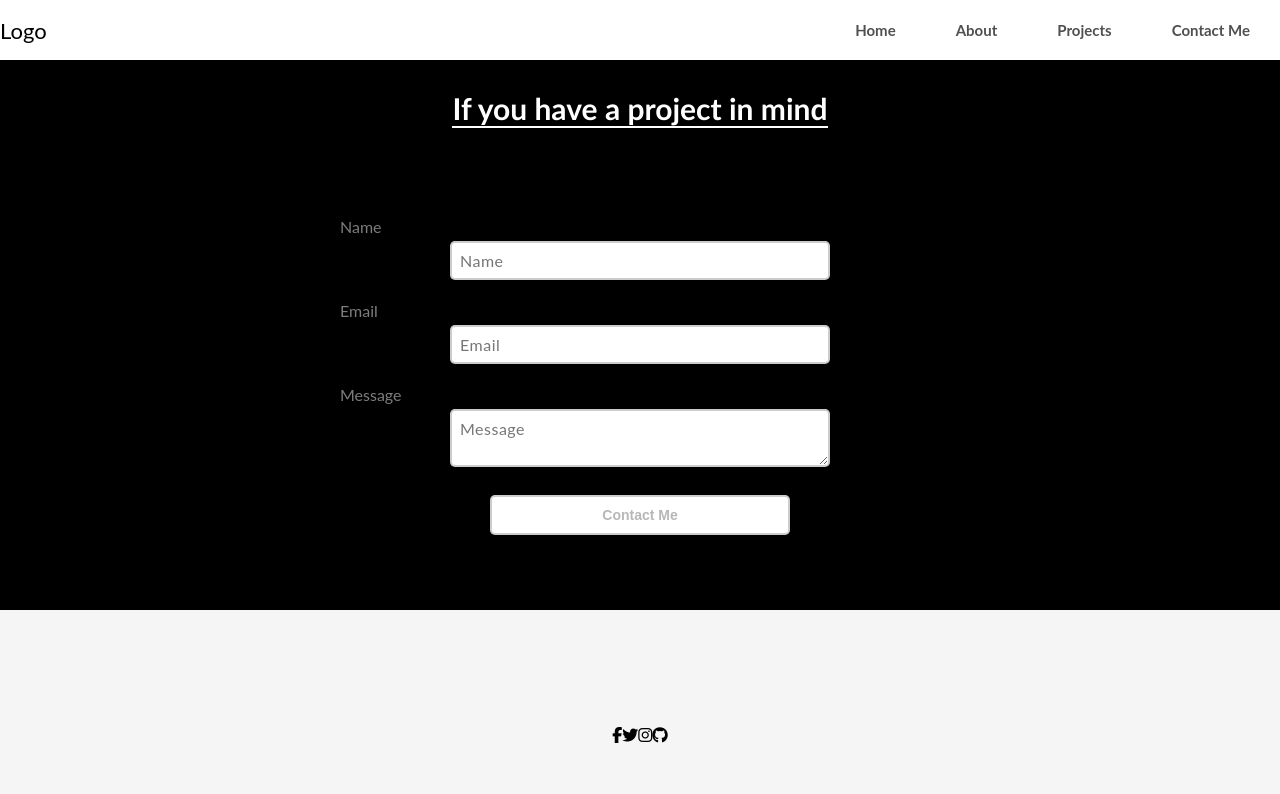
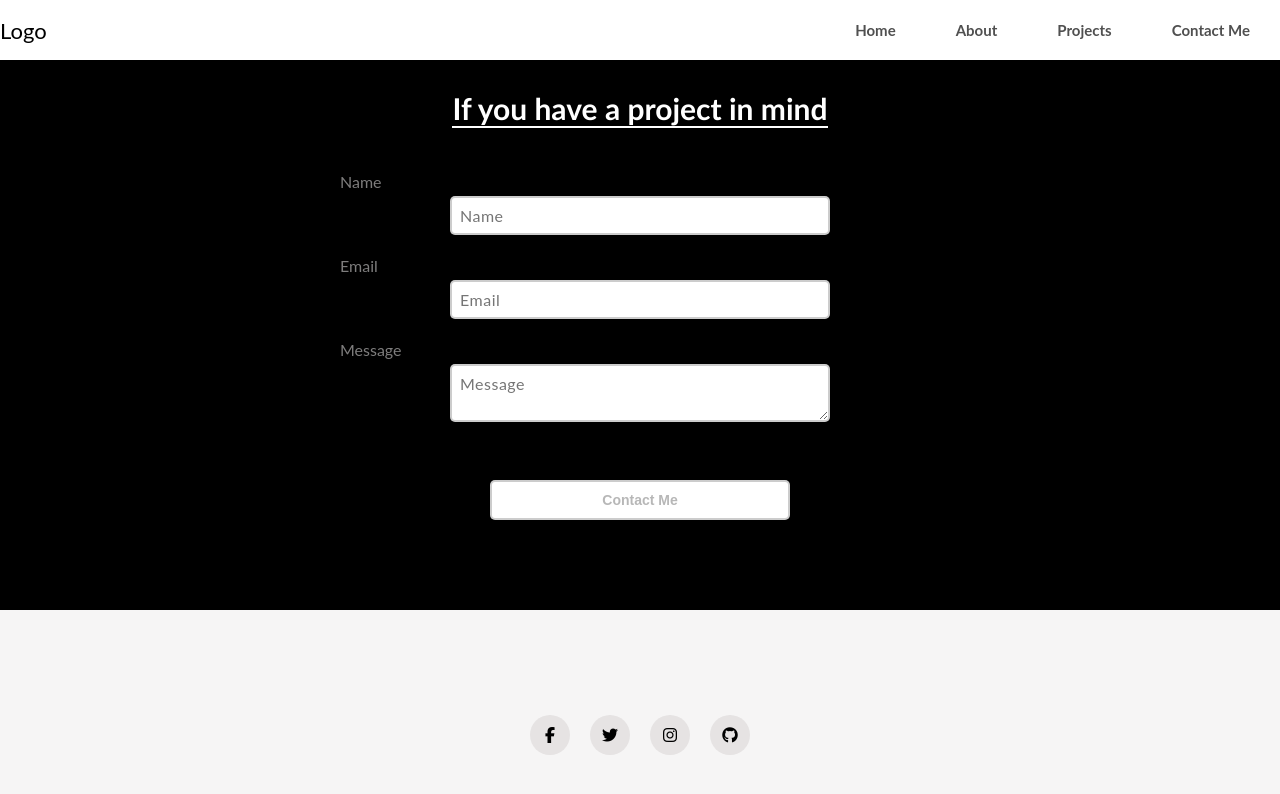
Before and after one commit to IsabellaGuo/IsabellaPortfolio, a React (Create React App) app: page /contact in a window 1280 px wide. Shown: the top 794 px of the page. Built offline with nearby package versions, Linux system fonts and the light colour scheme.

Commit message:
Fixed footer

```diff
--- a/src/components/Contact.css
+++ b/src/components/Contact.css
@@ -34,7 +34,7 @@ button {
   font-weight: bold;
   border: 2px solid rgba(0, 0, 0, 0.2);
   border-radius: 5px;
-  margin: 15px auto;
+  margin: 45px auto;
 }
 
 
@@ -45,7 +45,7 @@ button {
   width: 50%;
   height: 90%;
   margin: auto;
-  margin-top: -10px;
+  margin-top: -40px;
   text-align: center;
 }
 
--- a/src/components/Contact.js
+++ b/src/components/Contact.js
@@ -87,7 +87,7 @@ function Contact() {
   const formSchema = yup.object().shape({
     name: yup.string().required("Name is required."),
 
-    email: yup.string().email(),
+    email: yup.string().email().required("Please let me know how to contact you back."),
 
     message: yup.string().required("Please let me know what I can do for you.")
   });
--- a/src/components/Footer.css
+++ b/src/components/Footer.css
@@ -4,6 +4,25 @@
     flex-direction: column;
     justify-content: center;
     align-items: center;
+}
+
+.footer__social{
+    display: flex;
+    flex-direction: row;
+    justify-content: center;
+    align-items: center;
+}
+
+.footer__social a{
+    width:40px;
+    height: 40px;
+    display: flex;
+    flex-direction: row;
+    justify-content: center;
+    align-items: center;
+    background-color: #e6e3e3;
+    margin: 20px 10px;
+    border-radius: 50%;
 }
 
 .footer__social i{
--- a/src/components/Footer.js
+++ b/src/components/Footer.js
@@ -10,7 +10,7 @@ function Footer() {
                 <a href="#"><i className="fab fa-instagram"></i></a>
                 <a href="#"><i className="fab fa-github"></i></a>
             </div>
-            <p>All rights reserve by Isabella Guo</p>
+            <p className="rights">All rights reserve by Isabella Guo</p>
         </div>
     )
 }
```
